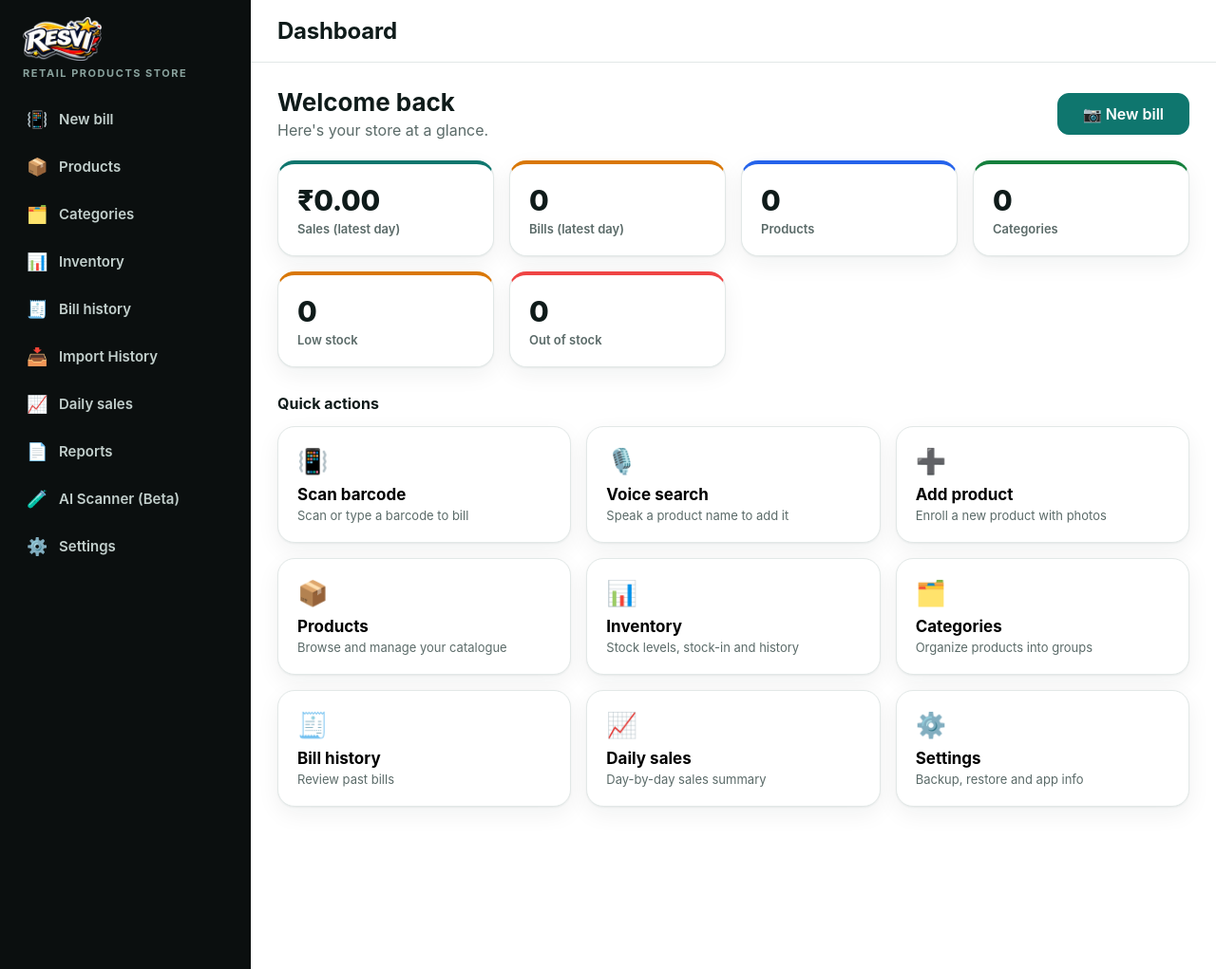
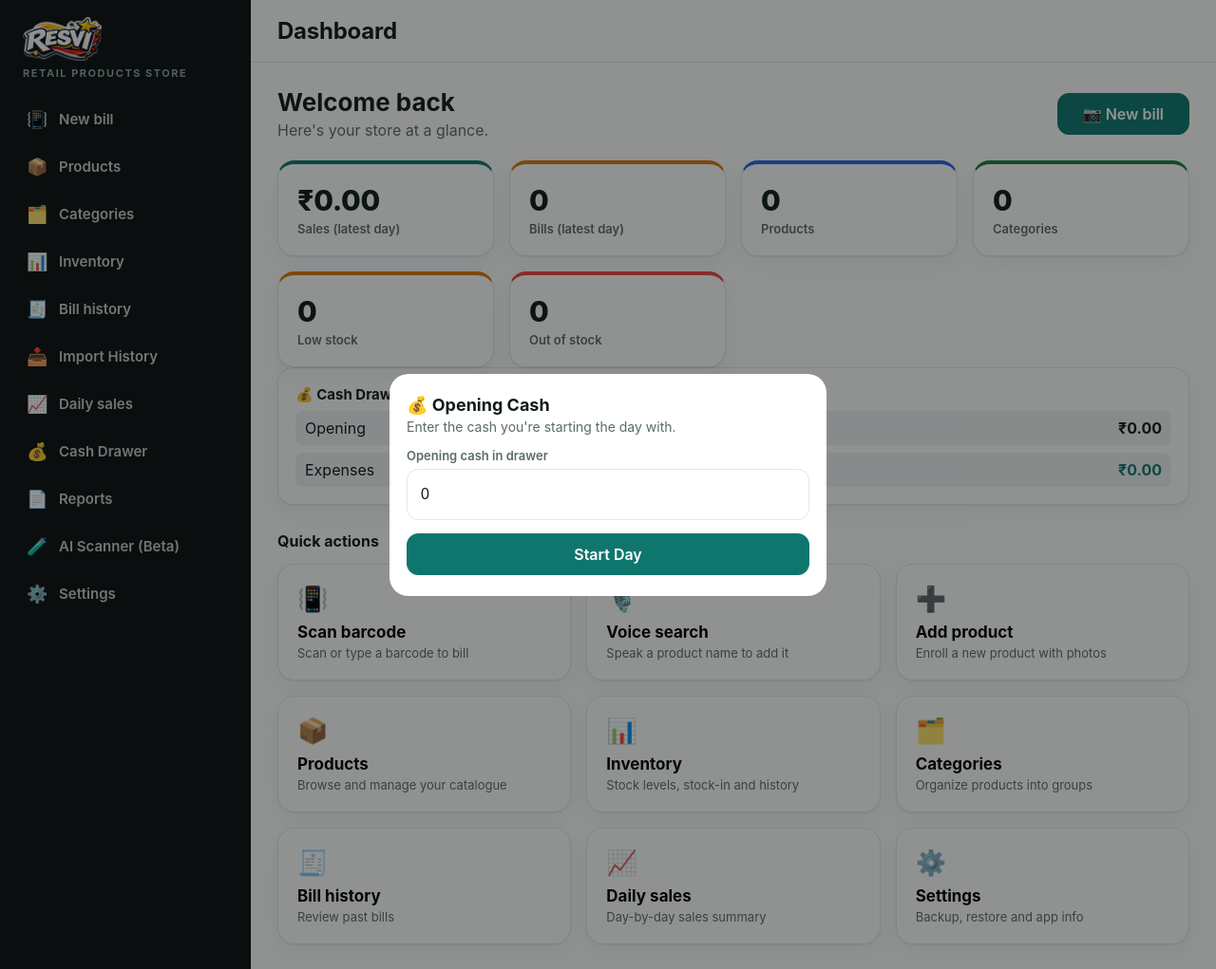
Before and after one commit to resventerprises/RESVI-BILLING-APP, a Flask app: page / in a window 1280 px wide. Shown: the whole page at 95% size. Run offline with Flask 3, Linux system fonts and the light colour scheme; data that the repository does not hold is empty; some libraries are stand-ins or nearby versions.

```diff
--- a/app.py
+++ b/app.py
@@ -20,6 +20,7 @@ from database.db import init_db, session_scope
 
 def _register_blueprints(app: Flask) -> None:
     from backend.routes.admin import admin_bp
+    from backend.routes.cash import cash_bp
     from backend.routes.categories import categories_bp
     from backend.routes.commerce import billing_bp, sales_bp, scan_bp
     from backend.routes.inventory import inventory_bp
@@ -41,6 +42,7 @@ def _register_blueprints(app: Flask) -> None:
         settings_bp,
         admin_bp,
         reports_bp,
+        cash_bp,
     ):
         app.register_blueprint(bp)
 
--- /dev/null
+++ b/backend/routes/cash.py
@@ -0,0 +1,63 @@
+"""Cash drawer endpoints: status, open, close, expenses, history."""
+from __future__ import annotations
+
+from flask import Blueprint, request
+
+from backend.services import cash_service
+from database.db import session_scope
+from utils.responses import error, ok
+
+cash_bp = Blueprint("cash", __name__, url_prefix="/api/cash")
+
+
+@cash_bp.get("/status")
+def status():
+    with session_scope() as s:
+        return ok(cash_service.status(s))
+
+
+@cash_bp.post("/open")
+def open_day():
+    body = request.get_json(silent=True) or {}
+    try:
+        opening = float(body.get("opening_cash", 0))
+    except (TypeError, ValueError):
+        return error("validation_error", "opening_cash must be a number.")
+    if opening < 0:
+        return error("validation_error", "Opening cash cannot be negative.")
+    with session_scope() as s:
+        return ok(cash_service.open_day(s, opening))
+
+
+@cash_bp.post("/expenses")
+def expenses():
+    body = request.get_json(silent=True) or {}
+    try:
+        exp = float(body.get("cash_expenses", 0))
+    except (TypeError, ValueError):
+        return error("validation_error", "cash_expenses must be a number.")
+    if exp < 0:
+        return error("validation_error", "Expenses cannot be negative.")
+    with session_scope() as s:
+        return ok(cash_service.save_expenses(s, exp))
+
+
+@cash_bp.post("/close")
+def close_day():
+    body = request.get_json(silent=True) or {}
+    try:
+        exp = float(body.get("cash_expenses", 0) or 0)
+        actual = float(body.get("actual_cash"))
+    except (TypeError, ValueError):
+        return error("validation_error", "actual_cash must be a number.")
+    if actual < 0 or exp < 0:
+        return error("validation_error", "Amounts cannot be negative.")
+    d = body.get("date") or cash_service.today_key()
+    with session_scope() as s:
+        return ok(cash_service.close_day(s, d, exp, actual))
+
+
+@cash_bp.get("/history")
+def history():
+    with session_scope() as s:
+        return ok(cash_service.history(s))
--- a/config/settings.py
+++ b/config/settings.py
@@ -51,7 +51,7 @@ ALLOWED_IMAGE_EXTENSIONS = {".jpg", ".jpeg", ".png", ".webp"}
 
 # --- App ---------------------------------------------------------------------
 APP_NAME: str = "RESVI"
-APP_VERSION: str = "1.7.2-history-daywise"  # bill history grouped by day with headers
+APP_VERSION: str = "1.8.0-cash-drawer"  # cash opening/closing, expenses, difference, history
 DEBUG: bool = _env_bool("RESVI_DEBUG", True)
 
 
--- a/static/css/style.css
+++ b/static/css/style.css
@@ -793,3 +793,8 @@ table { border-collapse: collapse; width: 100%; }
   padding: 14px 4px 6px; margin-top: 6px; position: sticky; top: 0; background: #fff; z-index: 5; }
 .day-header .dh-date { font-weight: 800; font-size: 15px; color: #111827; }
 .day-header .dh-sum { font-size: 13px; color: var(--muted); font-weight: 600; }
+
+/* ---------- Cash drawer ---------- */
+.cash-grid { display: grid; grid-template-columns: 1fr 1fr; gap: 8px; margin-top: 8px; }
+.cash-grid > div { display: flex; justify-content: space-between; padding: 8px 10px; background: var(--surface-2); border-radius: 8px; }
+.cash-grid .net { color: var(--primary); }
--- a/static/js/app.js
+++ b/static/js/app.js
@@ -167,6 +167,7 @@
       ["history", "Bill history", "\uD83E\uDDFE"],
       ["import-history", "Import History", "\uD83D\uDCE5"],
       ["daily", "Daily sales", "\uD83D\uDCC8"],
+      ["cash", "Cash Drawer", "\uD83D\uDCB0"],
       ["reports", "Reports", "\uD83D\uDCC4"],
       ["ai-scan", "AI Scanner (Beta)", "\uD83E\uDDEA"],
       ["settings", "Settings", "\u2699\uFE0F"],
@@ -338,6 +339,21 @@
     quick.appendChild(qa("Settings", "\u2699\uFE0F", "settings", "Backup, restore and app info"));
     s.appendChild(quick);
     view.appendChild(s);
+
+    // Cash Drawer card (cash-only).
+    const cashCard = el(`<div class="card cash-card" style="cursor:pointer"><div class="rep-h">\uD83D\uDCB0 Cash Drawer</div>
+      <div class="muted sm">Loading\u2026</div></div>`);
+    cashCard.onclick = () => go("cash");
+    s.insertBefore(cashCard, quick.previousSibling || quick);
+    api.get("/api/cash/status").then((cd) => {
+      cashCard.innerHTML = `<div class="rep-h">\uD83D\uDCB0 Cash Drawer \u00B7 Today</div>
+        <div class="cash-grid">
+          <div><span>Opening</span><b>${money(cd.opening_cash)}</b></div>
+          <div><span>Cash Sales</span><b>${money(cd.cash_sales)}</b></div>
+          <div><span>Expenses</span><b>${money(cd.cash_expenses)}</b></div>
+          <div><span>Expected</span><b class="net">${money(cd.expected_cash)}</b></div>
+        </div>`;
+    }).catch(() => { cashCard.remove(); });
 
     // Fill stats from the API.
     try {
@@ -1188,7 +1204,7 @@
   }
 
   // ---- Modals ---------------------------------------------------------------
-  function modal(node, { onCancel } = {}) {
+  function modal(node, { onCancel, dismissable = true } = {}) {
     let done = false;
     const back = el(`<div class="modal-back"></div>`);
     back.appendChild(node);
@@ -1199,7 +1215,7 @@
       back.remove();
       camera.lock = { id: null, missed: 0 };
     }
-    back.onclick = (e) => { if (e.target === back) finish(false); };
+    back.onclick = (e) => { if (dismissable && e.target === back) finish(false); };
     document.body.appendChild(back);
     return { resolve: () => finish(true), cancel: () => finish(false) };
   }
@@ -1529,6 +1545,92 @@
       }
     };
   });
+
+  // ---- Cash Drawer ---------------------------------------------------------
+  route("cash", async () => {
+    view.appendChild(topbar("Cash Drawer"));
+    const s = screen();
+    view.appendChild(s);
+    const st = await api.get("/api/cash/status");
+
+    const card = el(`<div class="card">
+      <div class="rep-h">Today \u00B7 ${st.date}</div>
+      <div class="setting-row"><span class="k">Opening Cash</span><span class="v">${money(st.opening_cash)}</span></div>
+      <div class="setting-row"><span class="k">Today's CASH Sales</span><span class="v">${money(st.cash_sales)}</span></div>
+      <div class="setting-row"><span class="k">Cash Expenses</span><span class="v">${money(st.cash_expenses)}</span></div>
+      <div class="setting-row"><span class="k"><b>Expected in Drawer</b></span><span class="price">${money(st.expected_cash)}</span></div>
+      ${st.actual_cash != null ? `<div class="setting-row"><span class="k">Actual Counted</span><span class="v">${money(st.actual_cash)}</span></div>
+        <div class="setting-row" style="border:none"><span class="k">Difference</span><span class="v" style="color:${st.difference < 0 ? "#b91c1c" : "#15803d"}">${st.difference > 0 ? "+" : ""}${money(st.difference)}</span></div>` : ""}
+    </div>`);
+    s.appendChild(card);
+
+    const closeBtn = el(`<button class="btn primary" style="margin-bottom:8px">\uD83C\uDF19 Close Day (Count Cash)</button>`);
+    closeBtn.onclick = () => openCloseDialog(st);
+    s.appendChild(closeBtn);
+    const editOpen = el(`<button class="btn ghost sm" style="width:auto">Edit Opening Cash</button>`);
+    editOpen.onclick = async () => {
+      const v = prompt("Opening cash for today:", st.opening_cash);
+      if (v === null) return;
+      const n = parseFloat(v); if (isNaN(n) || n < 0) return alert("Enter a valid amount.");
+      await api.post("/api/cash/open", { opening_cash: n }); go("cash");
+    };
+    s.appendChild(editOpen);
+
+    // History
+    const hist = await api.get("/api/cash/history");
+    if (hist.length) {
+      s.appendChild(el(`<div class="rep-h" style="margin-top:18px">Cash History</div>`));
+      hist.forEach((h) => {
+        const diffColor = h.difference == null ? "" : (h.difference < 0 ? "#b91c1c" : "#15803d");
+        s.appendChild(el(`<div class="card">
+          <div class="setting-row"><span class="k"><b>${h.date}</b></span><span class="v">${h.closed ? "Closed" : "Open"}</span></div>
+          <div class="setting-row"><span class="k">Opening</span><span class="v">${money(h.opening_cash)}</span></div>
+          <div class="setting-row"><span class="k">Cash Sales</span><span class="v">${money(h.cash_sales)}</span></div>
+          <div class="setting-row"><span class="k">Expenses</span><span class="v">${money(h.cash_expenses)}</span></div>
+          <div class="setting-row"><span class="k">Expected</span><span class="v">${money(h.expected_cash)}</span></div>
+          ${h.actual_cash != null ? `<div class="setting-row"><span class="k">Actual</span><span class="v">${money(h.actual_cash)}</span></div>
+            <div class="setting-row"><span class="k">Difference</span><span class="v" style="color:${diffColor}">${h.difference > 0 ? "+" : ""}${money(h.difference)}</span></div>
+            <div class="setting-row" style="border:none"><span class="k">Closing</span><span class="price">${money(h.closing_cash)}</span></div>` : ""}
+        </div>`));
+      });
+    }
+  });
+
+  function openCloseDialog(st) {
+    const m = el(`<div class="modal"><h3>\uD83C\uDF19 Close Day</h3>
+      <div class="sub">${st.date}</div>
+      <div class="setting-row"><span class="k">Today's Cash Sales</span><span class="v">${money(st.cash_sales)}</span></div>
+      <div class="setting-row"><span class="k">Opening Cash</span><span class="v">${money(st.opening_cash)}</span></div>
+      <div class="field"><label>Cash Expenses</label><input class="input cl-exp" type="number" inputmode="decimal" value="${st.cash_expenses || 0}"/></div>
+      <div class="setting-row"><span class="k"><b>Expected in Drawer</b></span><span class="v cl-exp-val">${money(st.expected_cash)}</span></div>
+      <div class="field"><label>Actual Cash Counted</label><input class="input cl-actual" type="number" inputmode="decimal" placeholder="Count the drawer"/></div>
+      <div class="cl-diff" style="font-weight:700;margin:6px 0"></div>
+      <button class="btn primary cl-save">Save Closing</button>
+      <button class="btn ghost cl-cancel" style="margin-top:8px">Cancel</button></div>`);
+    const ref = modal(m);
+    const recalc = () => {
+      const exp = parseFloat(m.querySelector(".cl-exp").value) || 0;
+      const expected = Math.round((st.opening_cash + st.cash_sales - exp) * 100) / 100;
+      m.querySelector(".cl-exp-val").textContent = money(expected);
+      const actual = parseFloat(m.querySelector(".cl-actual").value);
+      const diffEl = m.querySelector(".cl-diff");
+      if (!isNaN(actual)) {
+        const d = Math.round((actual - expected) * 100) / 100;
+        diffEl.textContent = `Difference: ${d > 0 ? "+" : ""}${money(d)}`;
+        diffEl.style.color = d < 0 ? "#b91c1c" : "#15803d";
+      } else { diffEl.textContent = ""; }
+    };
+    m.querySelector(".cl-exp").oninput = recalc;
+    m.querySelector(".cl-actual").oninput = recalc;
+    m.querySelector(".cl-save").onclick = async () => {
+      const exp = parseFloat(m.querySelector(".cl-exp").value) || 0;
+      const actual = parseFloat(m.querySelector(".cl-actual").value);
+      if (isNaN(actual) || actual < 0) { alert("Enter the actual counted cash."); return; }
+      try { await api.post("/api/cash/close", { cash_expenses: exp, actual_cash: actual }); ref.resolve(); globalToast("Day closed"); go("cash"); }
+      catch (e) { alert(e.message); }
+    };
+    m.querySelector(".cl-cancel").onclick = () => ref.resolve();
+  }
 
   // ---- Reports (Daily / Monthly / Custom, PDF + Excel) ---------------------
   route("reports", async () => {
@@ -2271,12 +2373,34 @@
     s.appendChild(restore);
   });
 
+  // ---- Cash drawer: opening prompt (once per day) --------------------------
+  async function checkCashOpening() {
+    try {
+      const st = await api.get("/api/cash/status");
+      if (!st.needs_opening) return;
+      const suggested = st.yesterday_closing != null ? st.yesterday_closing : (st.suggested_opening || 0);
+      const m = el(`<div class="modal"><h3>\uD83D\uDCB0 Opening Cash</h3>
+        ${st.yesterday_closing != null ? `<div class="sub">Yesterday's closing cash: ${money(st.yesterday_closing)}</div>` : `<div class="sub">Enter the cash you're starting the day with.</div>`}
+        <div class="field"><label>Opening cash in drawer</label>
+          <input class="input oc-val" type="number" inputmode="decimal" value="${suggested}"/></div>
+        <button class="btn primary oc-start">Start Day</button></div>`);
+      const ref = modal(m, { dismissable: false });
+      m.querySelector(".oc-start").onclick = async () => {
+        const v = parseFloat(m.querySelector(".oc-val").value);
+        if (isNaN(v) || v < 0) { alert("Enter a valid amount."); return; }
+        try { await api.post("/api/cash/open", { opening_cash: v }); ref.resolve(); globalToast("Day started"); }
+        catch (e) { alert(e.message); }
+      };
+    } catch (_) { /* cash endpoint unavailable — don't block billing */ }
+  }
+
   // ---- Boot -----------------------------------------------------------------
   function boot() {
     const splash = document.getElementById("splash");
     setTimeout(() => splash.classList.add("hide"), 2000);
     if (!location.hash) location.hash = "home";
     render();
+    checkCashOpening();
   }
   boot();
 })();
```
Also changed, not shown: backend/routes/reports.py (+16 -1 lines), backend/services/cash_service.py (added, +135 -0 lines), backend/services/report_service.py (+15 -1 lines), database/models.py (+20 -0 lines).
